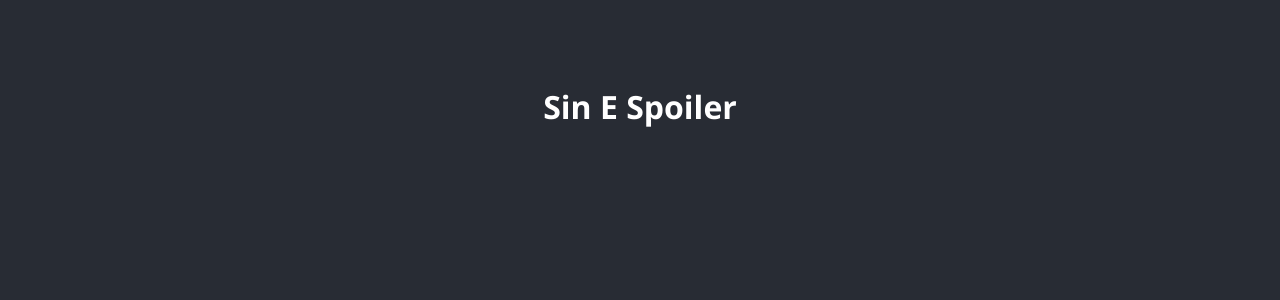
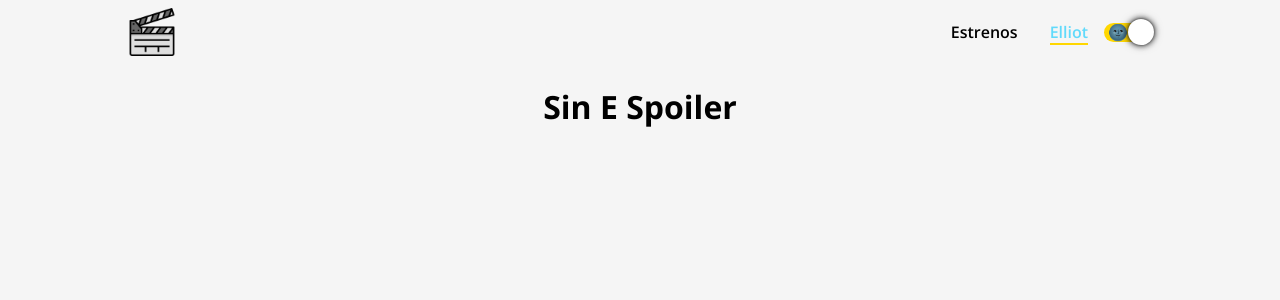
Before and after one commit to ElliotXLeo/sin-e-spoiler-r, a React (Create React App) app: page / in a window 1280 px wide. Shown: the top 300 px of the page. Built offline with nearby package versions, Linux system fonts and the light colour scheme.

Commit message:
component Header

```diff
--- a/src/App.js
+++ b/src/App.js
@@ -1,8 +1,12 @@
 import './App.css';
+import Header from './components/sections/Header';
 
 function App() {
   return (
-    <h1 className="animate__animated animate__fadeIn">Sin E Spoiler</h1>
+    <>
+      <Header />
+      <h1 className="animate__animated animate__fadeIn">Sin E Spoiler</h1>
+    </>
   );
 }
 
--- /dev/null
+++ b/src/components/sections/Header.js
@@ -0,0 +1,109 @@
+import { useRef, useEffect } from 'react';
+import logo from '../../assets/img/logo.png';
+import '../../styles/css/Header.css';
+
+const Header = () => {
+
+  const documentReady = () => {
+    const header = document.querySelector('.header');
+    const headerNav = document.querySelector('.header-nav');
+
+    const headerNavMenuIconContainer = document.getElementById('headerNavMenuIconContainer');
+    const headerNavMenuCloseIconContainer = document.getElementById('headerNavMenuCloseIconContainer');
+    const headerNavMenuLinkList = document.querySelector('.header-nav__menu-link-list');
+    const headeras = [...document.querySelectorAll('.header-nav__menu-link')];
+
+    const documentScroll = () => {
+      header.classList.toggle('header--scroll', window.scrollY > 0);
+      headerNav.classList.toggle('header-nav--scroll', window.scrollY > 0);
+    };
+
+    const openMenu = () => {
+      headerNavMenuLinkList.classList.add('header-nav__menu-link-list--open');
+    };
+
+    const closeMenu = () => {
+      headerNavMenuLinkList.classList.remove('header-nav__menu-link-list--open');
+    };
+
+    document.addEventListener('scroll', documentScroll);
+    headerNavMenuIconContainer.addEventListener('click', openMenu);
+    headerNavMenuCloseIconContainer.addEventListener('click', closeMenu);
+    headeras.forEach((element) => {
+      element.addEventListener('click', closeMenu);
+    });
+  };
+  document.addEventListener('DOMContentLoaded', documentReady);
+
+  const headerNavThemeIconContainer = useRef();
+
+  const toggleTheme = () => {
+    const body = document.querySelector('.body');
+
+    body.classList.toggle('body--light');
+    headerNavThemeIconContainer.current.classList.toggle('header-nav__theme-icon-container--active');
+
+    if (body.classList.contains('body--light')) {
+      localStorage.setItem('darkMode', 'false');
+    } else {
+      localStorage.setItem('darkMode', 'true');
+    }
+  };
+
+  useEffect(() => {
+    if (localStorage.getItem('darkMode') === 'true') {
+      document.querySelector('.body').classList.remove('body--light');
+      headerNavThemeIconContainer.current.classList.remove('header-nav__theme-icon-container--active');
+    } else {
+      document.querySelector('.body').classList.add('body--light');
+      headerNavThemeIconContainer.current.classList.add('header-nav__theme-icon-container--active');
+    }
+  }, []);
+
+  return (
+    <header className="header animate__animated animate__fadeIn">
+      <nav className="header-nav">
+        <div className="header-nav__container">
+          <a href="#" className="header-nav__logo-container">
+            <img src={logo} alt="Logo Web" className="header-nav__logo" />
+          </a>
+          <div className="header-nav__theme-menu-container">
+            <button
+              className="header-nav__theme-icon-container"
+              ref={headerNavThemeIconContainer}
+              onClick={toggleTheme}
+            >
+              <span className="header-nav__theme-icon">🌚</span>
+              <span className="header-nav__theme-icon">🌞</span>
+            </button>
+            <figure className="header-nav__menu-icon-container" id="headerNavMenuIconContainer">
+              <svg xmlns="http://www.w3.org/2000/svg" viewBox="0 0 24 24" fill="#fff" className="header-nav__menu-icon">
+                <path d="M4 6h16v2H4zm4 5h12v2H8zm5 5h7v2h-7z"></path>
+              </svg>
+            </figure>
+            <ul className="header-nav__menu-link-list">
+              <li className="header-nav__menu-link-item">
+                <a href="#" className="header-nav__menu-link">Estrenos</a>
+              </li>
+              <li className="header-nav__menu-link-item">
+                <a href="https://www.linkedin.com/in/elliotgaramendi/" className="header-nav__menu-link header-nav__menu-link--active" target="_blank" rel="noopener noreferrer">Elliot</a>
+              </li>
+              <li className="header-nav__menu-link-item header-nav__menu-close-icon-container" id="headerNavMenuCloseIconContainer">
+                <svg xmlns="http://www.w3.org/2000/svg" viewBox="0 0 24 24" fill="#fff" className="header-nav__menu-close-icon" >
+                  <path
+                    d="M9.172 16.242 12 13.414l2.828 2.828 1.414-1.414L13.414 12l2.828-2.828-1.414-1.414L12 10.586 9.172 7.758 7.758 9.172 10.586 12l-2.828 2.828z">
+                  </path>
+                  <path
+                    d="M12 22c5.514 0 10-4.486 10-10S17.514 2 12 2 2 6.486 2 12s4.486 10 10 10zm0-18c4.411 0 8 3.589 8 8s-3.589 8-8 8-8-3.589-8-8 3.589-8 8-8z">
+                  </path>
+                </svg>
+              </li>
+            </ul>
+          </div>
+        </div>
+      </nav>
+    </header>
+  );
+}
+
+export default Header;
--- /dev/null
+++ b/src/styles/css/Header.css
@@ -0,0 +1,192 @@
+.header {
+  position: fixed;
+  z-index: 100;
+  top: 0;
+  left: 0;
+  width: 100%;
+  transition: var(--all-transitions);
+}
+
+.header--scroll {
+  background-color: var(--primary-theme-color);
+  box-shadow: 0 0.125rem 0.125rem 0 var(--shadow-color);
+}
+
+.header-nav {
+  padding: 0.5rem 0;
+  transition: var(--all-transitions);
+}
+
+.header-nav--scroll {
+  padding: 0.25rem 0;
+}
+
+.header-nav__container {
+  display: flex;
+  align-items: center;
+  justify-content: space-between;
+  max-width: 1024px;
+  margin: auto;
+  padding: var(--padding-container);
+}
+
+.header-nav__logo-container {
+  display: flex;
+  height: 3rem;
+}
+
+.header-nav__logo {
+  height: 100%;
+}
+
+.header-nav__theme-menu-container {
+  display: flex;
+  align-items: center;
+  gap: 0.5rem;
+}
+
+.header-nav__theme-icon-container {
+  position: relative;
+  display: flex;
+  align-items: center;
+  background-color: var(--primary-highlight);
+  border-radius: 1rem;
+  border: none;
+  cursor: pointer;
+  padding: 0 0.25rem;
+  transition: var(--all-transitions);
+}
+
+.header-nav__theme-icon-container::before {
+  content: "";
+  position: absolute;
+  left: 0;
+  background-color: var(--primary-theme-color);
+  width: 1.625rem;
+  height: 1.625rem;
+  border-radius: 50%;
+  box-shadow:
+    0 0 0.125rem 0 var(--shadow-color),
+    0 0 0.25rem 0 var(--shadow-color),
+    0 0 0.375rem 0 var(--shadow-color),
+    0 0 0.5rem 0 var(--shadow-color);
+  transition: var(--all-transitions);
+}
+
+.header-nav__theme-icon-container--active {
+  background-color: var(--secondary-highlight);
+}
+
+.header-nav__theme-icon-container--active::before {
+  left: 50%;
+}
+
+.header-nav__theme-icon {
+  font-size: 1rem;
+}
+
+.header-nav__menu-icon-container {
+  height: 2rem;
+  cursor: pointer;
+  margin: 0;
+}
+
+.header-nav__menu-icon {
+  fill: var(--text-color);
+  height: 100%;
+}
+
+.header-nav__menu-link-list {
+  display: flex;
+  flex-direction: column;
+  align-items: center;
+  justify-content: center;
+  gap: 2rem;
+  position: fixed;
+  top: 0;
+  bottom: 0;
+  left: 0;
+  right: 0;
+  background-image: linear-gradient(to top, var(--primary-theme-color), var(--secondary-theme-color));
+  margin: 0;
+  padding: 0;
+  opacity: 0;
+  pointer-events: none;
+  transition: var(--all-transitions);
+  list-style: none;
+}
+
+.header-nav__menu-link-list--open {
+  opacity: 1;
+  pointer-events: auto;
+}
+
+.header-nav__menu-link-item {
+  display: flex;
+}
+
+.header-nav__menu-close-icon-container {
+  position: absolute;
+  top: 1rem;
+  right: 2rem;
+  height: 2rem;
+  cursor: pointer;
+}
+
+.header-nav__menu-close-icon {
+  fill: var(--text-color);
+  height: 100%;
+}
+
+.header-nav__menu-link {
+  position: relative;
+  color: var(--text-color);
+  text-decoration: none;
+  font-weight: 600;
+  transition: var(--all-transitions);
+}
+
+.header-nav__menu-link::before {
+  content: '';
+  position: absolute;
+  left: 0;
+  bottom: -0.125rem;
+  width: 0;
+  height: 0.125rem;
+  background-color: var(--secondary-highlight);
+  transition: var(--all-transitions);
+}
+
+.header-nav__menu-link--active,
+.header-nav__menu-link.active,
+.header-nav__menu-link:hover {
+  color: var(--primary-highlight);
+}
+
+.header-nav__menu-link--active::before,
+.header-nav__menu-link.active::before,
+.header-nav__menu-link:hover::before {
+  width: 100%;
+}
+
+@media (min-width: 854px) {
+
+  .header-nav__theme-menu-container {
+    flex-direction: row-reverse;
+    gap: 1rem;
+  }
+
+  .header-nav__menu-icon-container,
+  .header-nav__menu-close-icon-container {
+    display: none;
+  }
+
+  .header-nav__menu-link-list {
+    position: static;
+    flex-direction: row;
+    background-image: none;
+    opacity: 1;
+    width: auto;
+    pointer-events: auto;
+  }
+}
```
Also changed, not shown: src/assets/img/logo.png (added).
